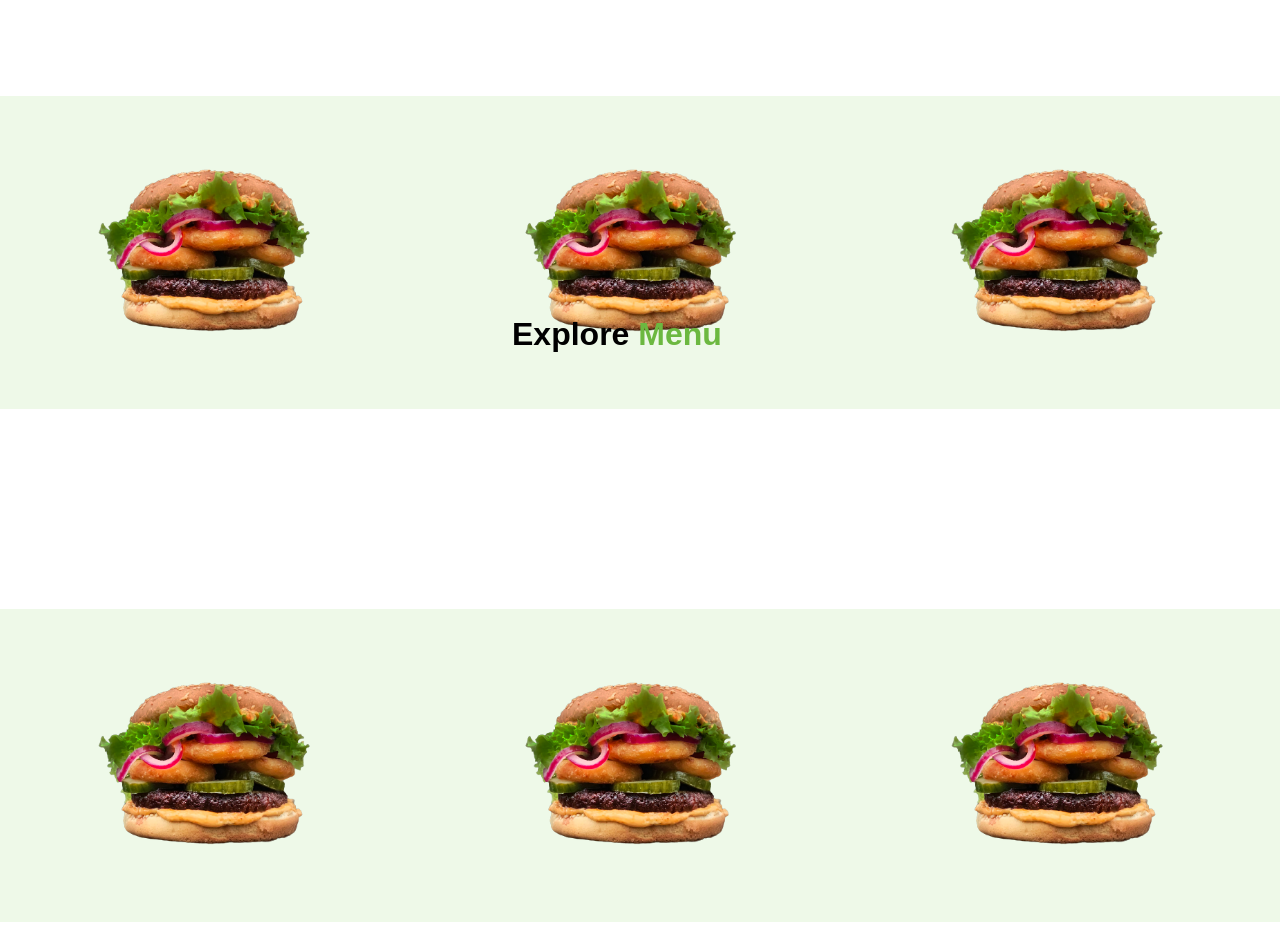
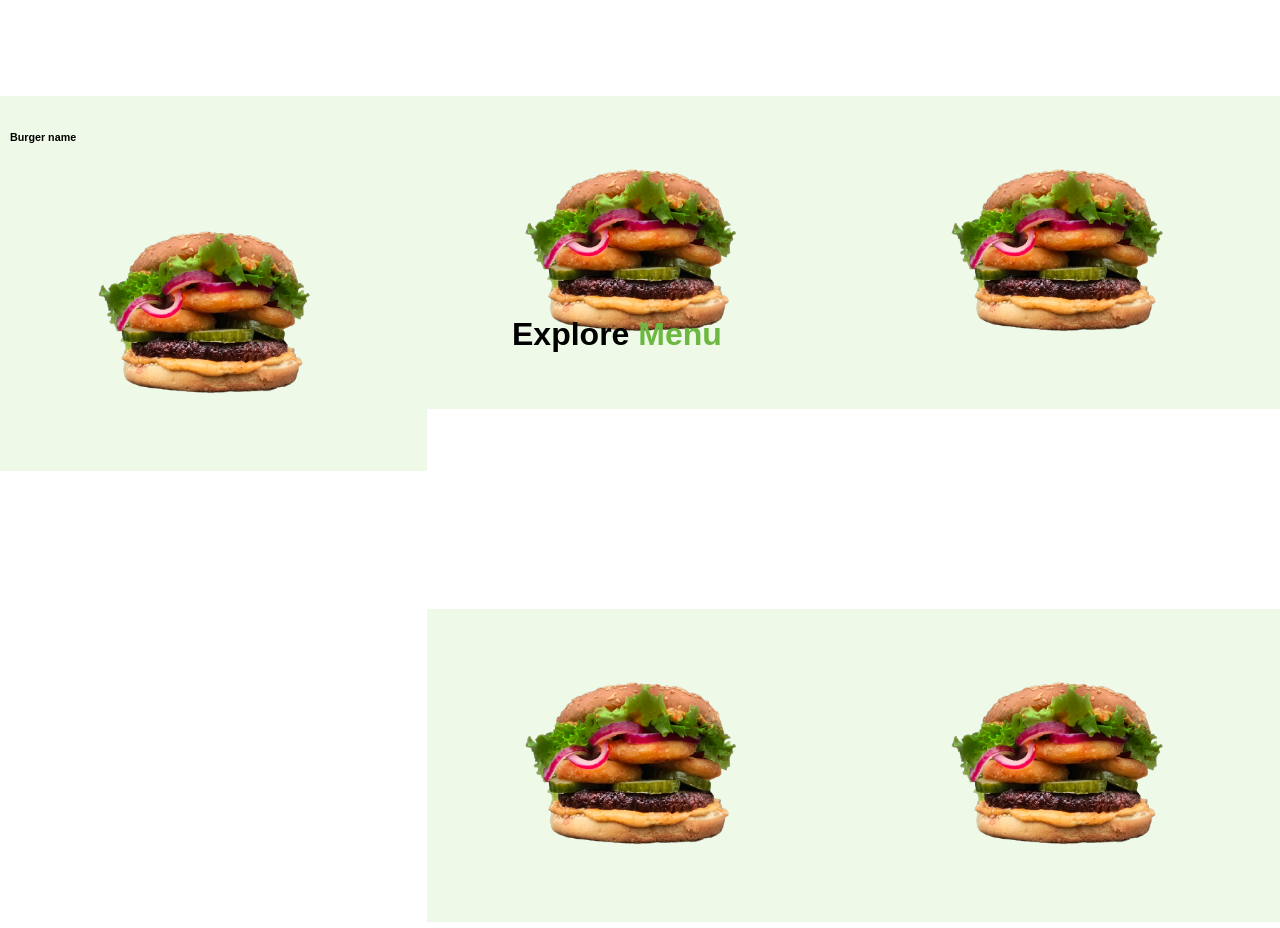
Before and after one commit to alexmuindu/food_web, a plain HTML site: page index.html in a window 1280 px wide. Shown: the part 1740-2668 px from the top of the page. Drawn offline with Linux system fonts and the light colour scheme; a web font is replaced by a local one.

Commit message:
edited html file

```diff
--- a/index.html
+++ b/index.html
@@ -62,6 +62,7 @@
         <div class="image">
         <h1><span style="font-weight:bold ;">Explore</span> <span style="color:#6cb840">Menu</span></h1>
        <div class="image-container">
+        <h6>Burger name</h6>
             <img src="Burger.png" alt="image 1">
         </div>
         <div class="image-container">
```
